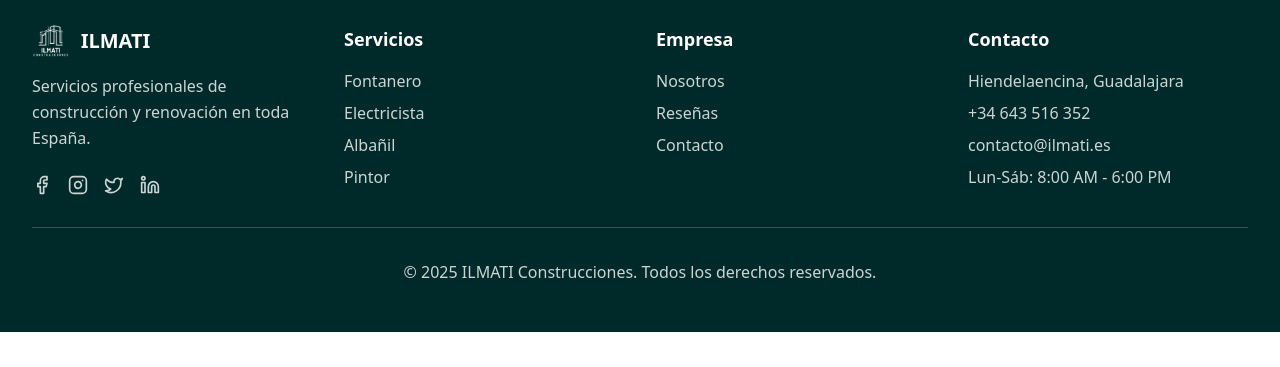
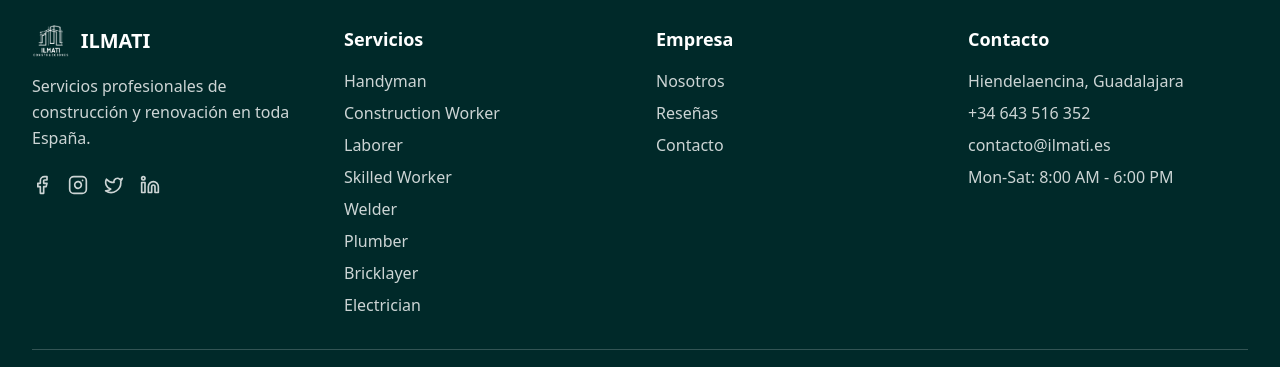
Before and after one commit to MoumniZakaria/Constructeur_sp, a Next.js app: page / in a window 1280 px wide. Shown: the part 4060-4427 px from the top of the page. Before the commit the page ends 4392 px from the top, so only its background shows below. Built offline with nearby package versions, Linux system fonts and the light colour scheme.

Commit message:
refactor: update footer services list and adjust contact hours

```diff
--- a/components/footer.tsx
+++ b/components/footer.tsx
@@ -7,11 +7,16 @@ import { Facebook, Instagram, Twitter, Linkedin } from "lucide-react"
 export function Footer() {
   const { t } = useTranslation()
 
+  // Full list of services in English (updated)
   const services = [
-    "Fontanero",
-    "Electricista",
-    "Albañil",
-    "Pintor",
+    "Handyman",
+    "Construction Worker",
+    "Laborer",
+    "Skilled Worker",
+    "Welder",
+    "Plumber",
+    "Bricklayer",
+    "Electrician",
   ]
 
   const company = [t("nav.about"), t("nav.reviews"), t("nav.contact")]
@@ -54,7 +59,7 @@ export function Footer() {
               {services.map((service, index) => (
                 <li key={index}>
                   <Link
-                    href="#services"
+                    href={`#${service.toLowerCase().replace(/\s+/g, "-")}`}
                     className="text-primary-foreground/80 hover:text-primary-foreground transition-colors"
                   >
                     {service}
@@ -88,7 +93,7 @@ export function Footer() {
               <p>Hiendelaencina, Guadalajara</p>
               <p>+34 643 516 352</p>
               <p>contacto@ilmati.es</p>
-              <p>Lun-Sáb: 8:00 AM - 6:00 PM</p>
+              <p>Mon-Sat: 8:00 AM - 6:00 PM</p>
             </div>
           </div>
         </div>
```
